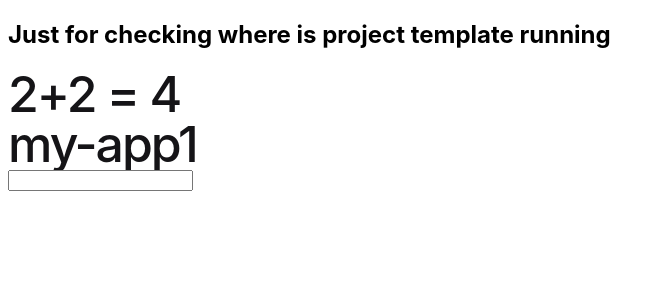
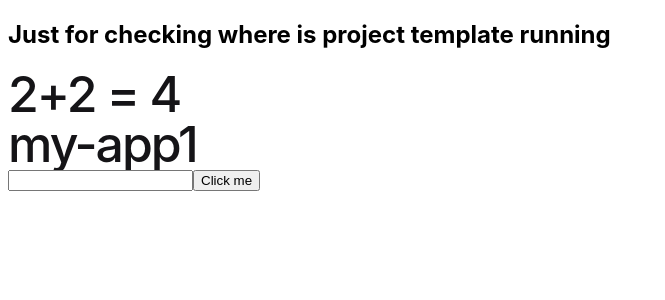
Before and after one commit to ashrafali2000/angular-project-1, an Angular app in the folder my-app1/: page / in a window 1280 px wide. Shown: the top 300 px of the page, without its empty margins (0-665 px from the left). Built offline with nearby package versions, Linux system fonts and the light colour scheme.

Commit message:
add button and click functionality

```diff
--- a/my-app1/src/app/app.component.html
+++ b/my-app1/src/app/app.component.html
@@ -181,6 +181,7 @@
 <h1>2+2 = {{ 2 + 2 }}</h1>
 <h1>{{ title }}</h1>
 <input [type]="inputType" />
+<button (click)="notify()">Click me</button>
 <!-- * * * * * * * * * * * * * * * * * * * * * * * * * * * * * * * * -->
 <!-- * * * * * * * * * * * The content above * * * * * * * * * * * * -->
 <!-- * * * * * * * * * * is only a placeholder * * * * * * * * * * * -->
--- a/my-app1/src/app/app.component.ts
+++ b/my-app1/src/app/app.component.ts
@@ -11,4 +11,7 @@ import { RouterOutlet } from '@angular/router';
 export class AppComponent {
   title = 'my-app1';
   inputType = 'password';
+  notify() {
+    alert('I clicked');
+  }
 }
```
